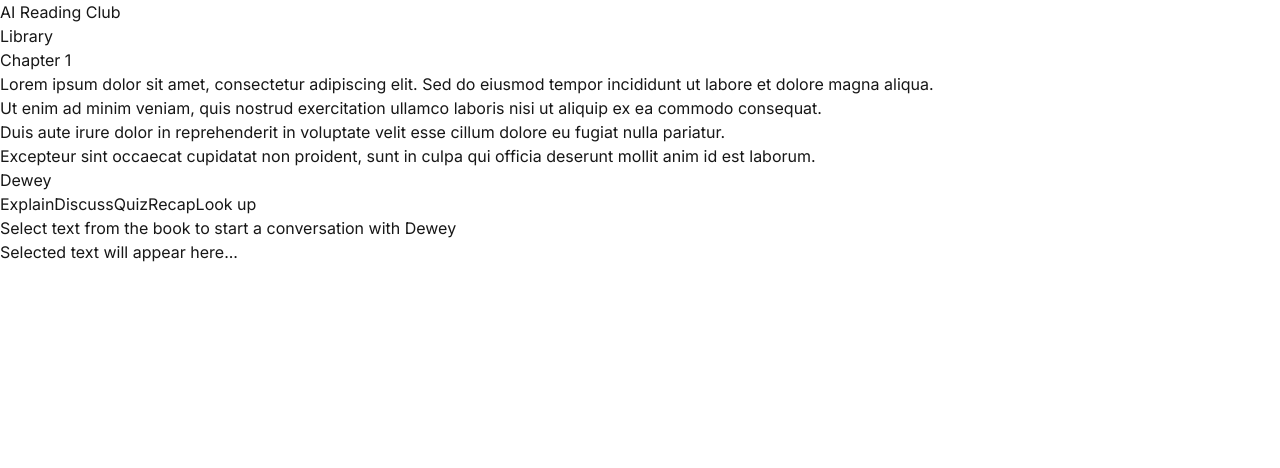
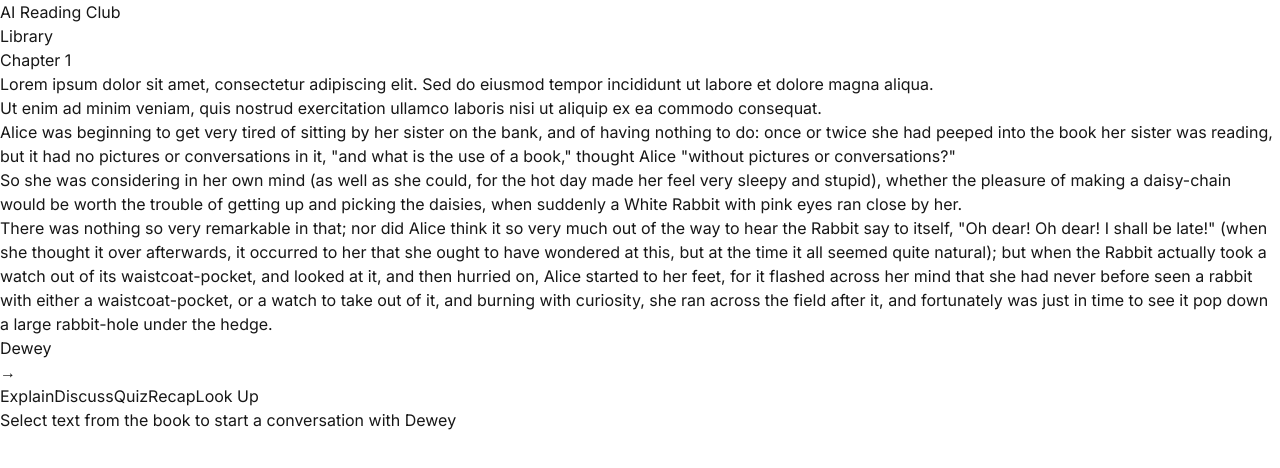
Before and after one commit to voxmenthe/readclub, a Next.js app: page /books/1 in a window 1280 px wide. Shown: the top 468 px of the page. Built offline with nearby package versions, Linux system fonts and the light colour scheme.

Commit message:
working text selection

```diff
--- a/src/components/dewey/ActionButtons.tsx
+++ b/src/components/dewey/ActionButtons.tsx
@@ -4,21 +4,21 @@ import React from 'react';
 
 export default function ActionButtons() {
   return (
-    <div className="flex flex-wrap gap-3 mb-6">
-      <button className="px-4 py-2 bg-blue-600 text-white rounded-lg font-medium hover:bg-blue-700 transition-colors shadow-sm">
+    <div className="flex flex-wrap gap-2">
+      <button className="px-3 py-1.5 bg-blue-600 text-white text-sm rounded-lg font-medium hover:bg-blue-700 transition-colors">
         Explain
       </button>
-      <button className="px-4 py-2 bg-blue-600 text-white rounded-lg font-medium hover:bg-blue-700 transition-colors shadow-sm">
+      <button className="px-3 py-1.5 bg-blue-600 text-white text-sm rounded-lg font-medium hover:bg-blue-700 transition-colors">
         Discuss
       </button>
-      <button className="px-4 py-2 bg-blue-600 text-white rounded-lg font-medium hover:bg-blue-700 transition-colors shadow-sm">
+      <button className="px-3 py-1.5 bg-blue-600 text-white text-sm rounded-lg font-medium hover:bg-blue-700 transition-colors">
         Quiz
       </button>
-      <button className="px-4 py-2 bg-blue-600 text-white rounded-lg font-medium hover:bg-blue-700 transition-colors shadow-sm">
+      <button className="px-3 py-1.5 bg-blue-600 text-white text-sm rounded-lg font-medium hover:bg-blue-700 transition-colors">
         Recap
       </button>
-      <button className="px-4 py-2 bg-blue-600 text-white rounded-lg font-medium hover:bg-blue-700 transition-colors shadow-sm">
-        Look up
+      <button className="px-3 py-1.5 bg-blue-600 text-white text-sm rounded-lg font-medium hover:bg-blue-700 transition-colors">
+        Look Up
       </button>
     </div>
   );
--- a/src/components/dewey/ChatHistory.tsx
+++ b/src/components/dewey/ChatHistory.tsx
@@ -2,23 +2,41 @@
 
 import React from 'react';
 
-export default function ChatHistory() {
-  return (
-    <div className="flex-1 overflow-y-auto mt-4 space-y-4">
-      {/* Placeholder for empty state */}
+interface Message {
+  text: string;
+  isUser: boolean;
+}
+
+interface ChatHistoryProps {
+  messages: Message[];
+}
+
+export default function ChatHistory({ messages }: ChatHistoryProps) {
+  if (messages.length === 0) {
+    return (
       <div className="text-center text-gray-500 py-8">
         <p className="text-sm">Select text from the book to start a conversation with Dewey</p>
       </div>
+    );
+  }
 
-      {/* Messages will be rendered here */}
-      <div className="space-y-4">
-        {/* Example of how messages will look */}
-        <div className="bg-gray-50 p-4 rounded-lg">
-          <p className="text-sm text-gray-900">
-            Selected text will appear here...
-          </p>
+  return (
+    <div className="space-y-4">
+      {messages.map((message, index) => (
+        <div
+          key={index}
+          className={`p-4 rounded-lg ${
+            message.isUser
+              ? 'bg-blue-50 text-blue-900'
+              : 'bg-gray-50 text-gray-900'
+          }`}
+        >
+          <div className="text-xs font-medium mb-1">
+            {message.isUser ? 'You' : 'Dewey'}
+          </div>
+          <div className="text-sm whitespace-pre-wrap">{message.text}</div>
         </div>
-      </div>
+      ))}
     </div>
   );
 }
--- a/src/components/dewey/DeweyPanel.tsx
+++ b/src/components/dewey/DeweyPanel.tsx
@@ -1,15 +1,60 @@
 'use client';
 
-import React from 'react';
+import React, { useState, useCallback } from 'react';
 import ChatHistory from './ChatHistory';
 import ActionButtons from './ActionButtons';
+import QuestionInput from './QuestionInput';
 
-export default function DeweyPanel() {
+interface DeweyPanelProps {
+  selectedText?: string;
+}
+
+export default function DeweyPanel({ selectedText }: DeweyPanelProps) {
+  const [isExpanded, setIsExpanded] = useState(true);
+  const [messages, setMessages] = useState<Array<{ text: string; isUser: boolean }>>([]);
+
+  const handleQuestionSubmit = useCallback((question: string) => {
+    // Add the user's question to the chat history
+    setMessages(prev => [...prev, { text: question, isUser: true }]);
+
+    // TODO: Send to AI and handle response
+    // For now, just add a placeholder response
+    setTimeout(() => {
+      setMessages(prev => [...prev, {
+        text: "This is a placeholder response. AI integration coming soon!",
+        isUser: false
+      }]);
+    }, 1000);
+  }, []);
+
   return (
-    <div className="fixed right-0 top-0 h-full w-96 bg-white shadow-xl border-l p-6">
-      <h2 className="text-2xl font-bold text-gray-900 mb-6">Dewey</h2>
-      <ActionButtons />
-      <ChatHistory />
+    <div className={`fixed right-0 top-0 h-full bg-white shadow-xl border-l transition-all duration-200 ease-in-out ${isExpanded ? 'w-96' : 'w-12'}`}>
+      <div className="flex items-center justify-between p-6 border-b">
+        <h2 className={`text-2xl font-bold text-gray-900 ${!isExpanded && 'hidden'}`}>Dewey</h2>
+        <button
+          onClick={() => setIsExpanded(!isExpanded)}
+          className="p-2 hover:bg-gray-100 rounded-lg transition-colors"
+        >
+          {isExpanded ? '→' : '←'}
+        </button>
+      </div>
+
+      {isExpanded && (
+        <div className="flex flex-col h-[calc(100%-80px)] p-6">
+          {selectedText && (
+            <div className="mb-6">
+              <QuestionInput
+                selectedText={selectedText}
+                onSubmit={handleQuestionSubmit}
+              />
+            </div>
+          )}
+          <ActionButtons />
+          <div className="flex-1 overflow-y-auto mt-6">
+            <ChatHistory messages={messages} />
+          </div>
+        </div>
+      )}
     </div>
   );
 }
--- /dev/null
+++ b/src/components/dewey/QuestionInput.tsx
@@ -0,0 +1,64 @@
+import React, { useEffect, useRef } from 'react';
+import { useCallback } from 'react';
+
+interface QuestionInputProps {
+  selectedText: string;
+  onSubmit: (question: string) => void;
+}
+
+export default function QuestionInput({ selectedText, onSubmit }: QuestionInputProps) {
+  const textareaRef = useRef<HTMLTextAreaElement>(null);
+
+  // Auto-resize textarea as content changes
+  const adjustTextareaHeight = useCallback(() => {
+    const textarea = textareaRef.current;
+    if (textarea) {
+      textarea.style.height = 'auto';
+      textarea.style.height = `${textarea.scrollHeight}px`;
+    }
+  }, []);
+
+  // Handle keyboard shortcuts
+  const handleKeyDown = useCallback((e: React.KeyboardEvent) => {
+    if ((e.metaKey || e.ctrlKey) && e.key === 'Enter') {
+      e.preventDefault();
+      const textarea = textareaRef.current;
+      if (textarea && textarea.value.trim()) {
+        onSubmit(textarea.value);
+        textarea.value = '';
+        adjustTextareaHeight();
+      }
+    }
+  }, [onSubmit, adjustTextareaHeight]);
+
+  // Auto-focus and populate with selected text
+  useEffect(() => {
+    const textarea = textareaRef.current;
+    if (textarea && selectedText) {
+      textarea.value = selectedText + '\n\n'; // Add space for the question
+      textarea.focus();
+      // Place cursor after the selected text
+      textarea.setSelectionRange(
+        selectedText.length + 2,
+        selectedText.length + 2
+      );
+      adjustTextareaHeight();
+    }
+  }, [selectedText, adjustTextareaHeight]);
+
+  return (
+    <div className="relative">
+      <textarea
+        ref={textareaRef}
+        className="w-full min-h-[100px] p-3 text-sm text-gray-900 bg-white border border-gray-200
+                   rounded-lg focus:ring-2 focus:ring-blue-500 focus:border-transparent resize-none"
+        placeholder="Selected text will appear here. Add your question below..."
+        onKeyDown={handleKeyDown}
+        onChange={adjustTextareaHeight}
+      />
+      <div className="mt-1 text-xs text-gray-500">
+        Press Cmd/Ctrl + Enter to submit
+      </div>
+    </div>
+  );
+}
--- a/src/components/layout/BookLayout.tsx
+++ b/src/components/layout/BookLayout.tsx
@@ -2,7 +2,6 @@
 
 import React from 'react';
 import Header from './Header';
-import DeweyPanel from '../dewey/DeweyPanel';
 
 interface BookLayoutProps {
   children: React.ReactNode;
@@ -14,7 +13,6 @@ export default function BookLayout({ children }: BookLayoutProps) {
       <Header />
       <main className="relative">
         {children}
-        <DeweyPanel />
       </main>
     </div>
   );
--- /dev/null
+++ b/src/components/reader/FloatingActionButton.tsx
@@ -0,0 +1,27 @@
+import React from 'react';
+
+interface FloatingActionButtonProps {
+  position: { x: number; y: number } | null;
+  onAskDewey: () => void;
+}
+
+export default function FloatingActionButton({ position, onAskDewey }: FloatingActionButtonProps) {
+  if (!position) return null;
+
+  return (
+    <div
+      className="fixed z-50 bg-blue-600 text-white rounded-lg shadow-lg transform -translate-x-1/2 transition-all duration-200 ease-in-out"
+      style={{
+        top: `${position.y}px`,
+        left: `${position.x}px`,
+      }}
+    >
+      <button
+        onClick={onAskDewey}
+        className="px-4 py-2 hover:bg-blue-700 transition-colors flex items-center space-x-2 rounded-lg"
+      >
+        <span>Ask Dewey</span>
+      </button>
+    </div>
+  );
+}
--- a/src/components/reader/ReaderView.tsx
+++ b/src/components/reader/ReaderView.tsx
@@ -1,20 +1,28 @@
 'use client';
 
-import React from 'react';
+import React, { useState } from 'react';
 import TextContent from './TextContent';
 import ProgressBar from './ProgressBar';
+import DeweyPanel from '../dewey/DeweyPanel';
 
 interface ReaderViewProps {
   bookId: string;
 }
 
 export default function ReaderView({ bookId }: ReaderViewProps) {
+  const [selectedText, setSelectedText] = useState<string>('');
+
+  const handleTextSelect = (text: string) => {
+    setSelectedText(text);
+  };
+
   return (
     <div className="flex flex-col min-h-screen">
       <div className="flex-1 container mx-auto px-6 py-8 pr-[28rem]">
-        <TextContent bookId={bookId} />
+        <TextContent bookId={bookId} onTextSelect={handleTextSelect} />
         <ProgressBar />
       </div>
+      <DeweyPanel selectedText={selectedText} />
     </div>
   );
 }
--- a/src/components/reader/TextContent.tsx
+++ b/src/components/reader/TextContent.tsx
@@ -1,9 +1,11 @@
 'use client';
 
-import React from 'react';
+import React, { useState, useCallback } from 'react';
+import FloatingActionButton from './FloatingActionButton';
 
 interface TextContentProps {
   bookId: string;
+  onTextSelect?: (text: string) => void;
 }
 
 // Dummy content for initial UI testing
@@ -14,17 +16,67 @@ Lorem ipsum dolor sit amet, consectetur adipiscing elit. Sed do eiusmod tempor i
 
 Ut enim ad minim veniam, quis nostrud exercitation ullamco laboris nisi ut aliquip ex ea commodo consequat.
 
-Duis aute irure dolor in reprehenderit in voluptate velit esse cillum dolore eu fugiat nulla pariatur.
+Alice was beginning to get very tired of sitting by her sister on the bank, and of having nothing to do: once or twice she had peeped into the book her sister was reading, but it had no pictures or conversations in it, "and what is the use of a book," thought Alice "without pictures or conversations?"
 
-Excepteur sint occaecat cupidatat non proident, sunt in culpa qui officia deserunt mollit anim id est laborum.
+So she was considering in her own mind (as well as she could, for the hot day made her feel very sleepy and stupid), whether the pleasure of making a daisy-chain would be worth the trouble of getting up and picking the daisies, when suddenly a White Rabbit with pink eyes ran close by her.
+
+There was nothing so very remarkable in that; nor did Alice think it so very much out of the way to hear the Rabbit say to itself, "Oh dear! Oh dear! I shall be late!" (when she thought it over afterwards, it occurred to her that she ought to have wondered at this, but at the time it all seemed quite natural); but when the Rabbit actually took a watch out of its waistcoat-pocket, and looked at it, and then hurried on, Alice started to her feet, for it flashed across her mind that she had never before seen a rabbit with either a waistcoat-pocket, or a watch to take out of it, and burning with curiosity, she ran across the field after it, and fortunately was just in time to see it pop down a large rabbit-hole under the hedge.
 `;
 
-export default function TextContent({ bookId }: TextContentProps) {
+export default function TextContent({ bookId, onTextSelect }: TextContentProps) {
+  const [selectedText, setSelectedText] = useState('');
+  const [buttonPosition, setButtonPosition] = useState<{ x: number; y: number } | null>(null);
+
+  const handleTextSelection = useCallback(() => {
+    const selection = window.getSelection();
+    if (!selection || selection.isCollapsed) {
+      setSelectedText('');
+      setButtonPosition(null);
+      return;
+    }
+
+    const text = selection.toString().trim();
+    if (!text) {
+      setSelectedText('');
+      setButtonPosition(null);
+      return;
+    }
+
+    setSelectedText(text);
+
+    // Get the selection coordinates
+    const range = selection.getRangeAt(0);
+    const rect = range.getBoundingClientRect();
+
+    // Position the button above the selection
+    setButtonPosition({
+      x: rect.left + rect.width / 2,
+      y: rect.top - 10
+    });
+  }, []);
+
+  const handleAskDewey = useCallback(() => {
+    if (onTextSelect && selectedText) {
+      onTextSelect(selectedText);
+      // Clear selection after sending to Dewey
+      window.getSelection()?.removeAllRanges();
+      setButtonPosition(null);
+    }
+  }, [selectedText, onTextSelect]);
+
   // @TODO: Replace with real data from Supabase
   const paragraphs = DUMMY_CONTENT.split('\n\n');
 
   return (
-    <div className="prose prose-lg max-w-none bg-white p-8 rounded-lg shadow-sm">
+    <div
+      className="prose prose-lg max-w-none bg-white p-8 rounded-lg shadow-sm"
+      onMouseUp={handleTextSelection}
+      onTouchEnd={handleTextSelection}
+    >
+      <FloatingActionButton
+        position={buttonPosition}
+        onAskDewey={handleAskDewey}
+      />
       {paragraphs.map((paragraph, index) => (
         <p key={index} className="mb-6 text-gray-900 text-lg leading-relaxed">
           {paragraph.trim()}
```
Also changed, not shown: src/app/books/[bookId]/page.tsx (+7 -2 lines), 3 other files (tests, documents, lock files or other folders).
